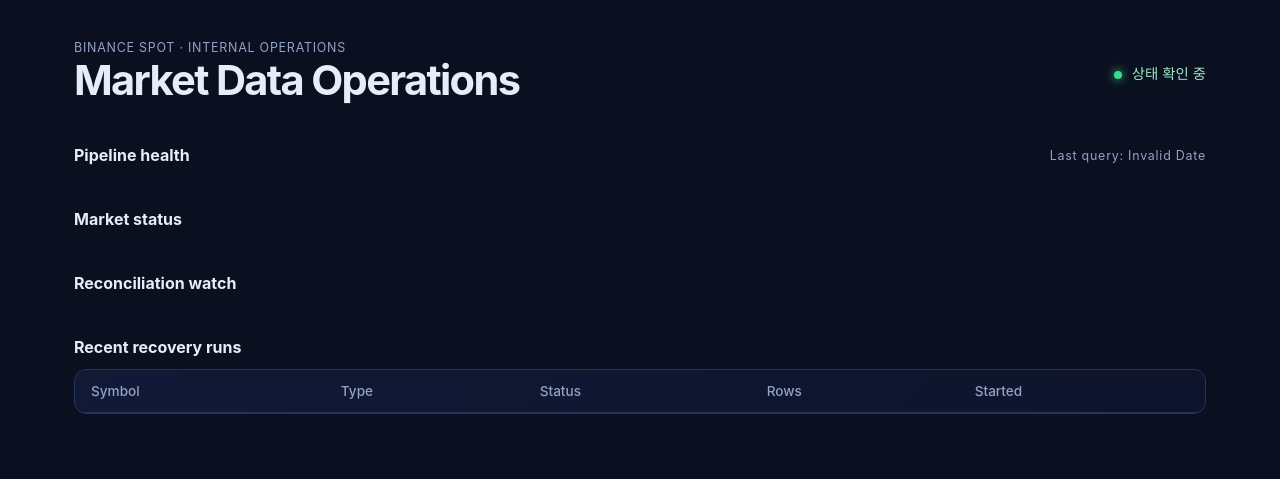
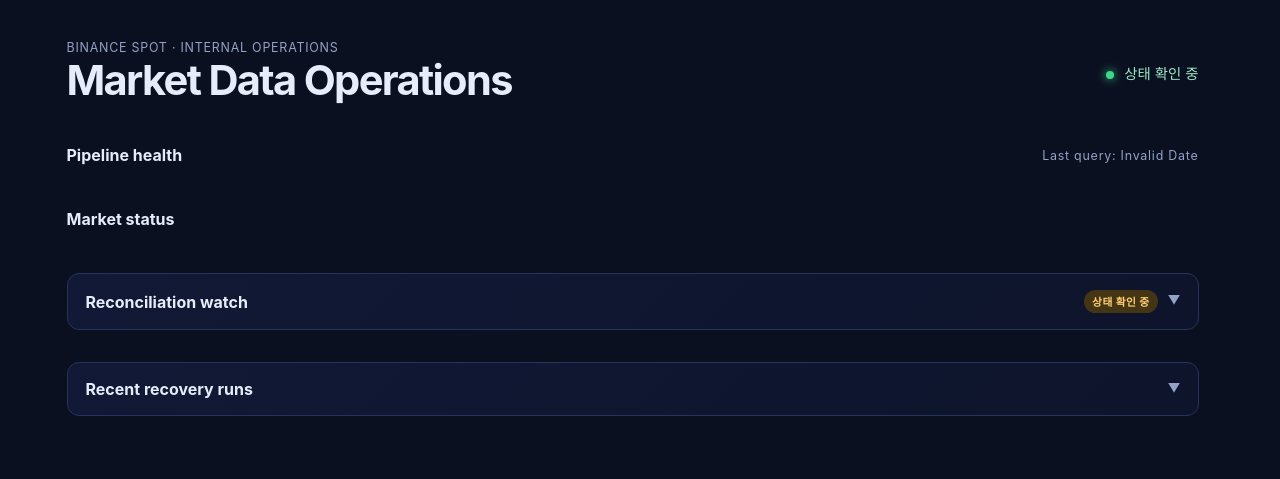
Before and after one commit to jhpark-jarvis/binance-app, a FastAPI app: template app/web/templates/dashboard.html in a window 1280 px wide. Shown: the top 479 px of the page. Run offline with FastAPI, Linux system fonts and the light colour scheme; the template is opened without the code that fills it: most values are stand-ins (such as "Sample title", 1, 10 or a date in 2020); lists and menus that the app fills with data are empty; parts of the project's set-up code (start-up, migrations or seed data) failed here and were passed over.

Commit message:
feat: 대시보드 복구 상태 접힘 UI 추가
운영 화면의 복구 상태 정보를 필요할 때만 확인할 수 있도록 Reconciliation watch와 Recent recovery runs를 Folding UI로 구성

- Reconciliation watch를 기본 접힘으로 변경
- 접힌 헤더에서 SUCCESS, FAIL, RUNNING, 대기 상태 요약 제공
- 실패 시 FAIL과 대상 심볼을 즉시 표시
- Recent recovery runs 테이블을 기본 접힘으로 변경
- 상태 배지를 우측 정렬하고 ▲/▼ 토글 아이콘 적용
- 변경된 Dashboard 사용 방식을 README에 반영

```diff
--- a/app/web/static/dashboard.css
+++ b/app/web/static/dashboard.css
@@ -1,4 +1,5 @@
 :root { color-scheme: dark; font-family: Inter, ui-sans-serif, system-ui, sans-serif; background: #0b1020; color: #e7ecfa; }
+html { overflow-y: scroll; scrollbar-gutter: stable; }
 * { box-sizing: border-box; }
 body { margin: 0; }
 .container { max-width: 1180px; margin: 0 auto; padding: 40px 24px 64px; }
@@ -19,6 +20,7 @@
 .checkpoint-card, .market-card { padding: 18px; }
 .checkpoint-card strong { display: block; margin: 14px 0 6px; font-variant-numeric: tabular-nums; }
 .reconciliation-card small { display: block; margin-top: 5px; }.reconciliation-error { color: #ff9ba1; overflow: hidden; text-overflow: ellipsis; white-space: nowrap; }
+.reconciliation-panel, .runs-panel { border: 1px solid #26335a; border-radius: 12px; background: linear-gradient(135deg, #111936, #0d142b); }.reconciliation-panel summary, .runs-panel summary { align-items: center; cursor: pointer; display: flex; font-size: 1rem; font-weight: 700; justify-content: space-between; list-style: none; padding: 16px 18px; }.reconciliation-panel summary::-webkit-details-marker, .runs-panel summary::-webkit-details-marker { display: none; }.summary-actions { align-items: center; display: inline-flex; gap: 10px; margin-left: auto; }.disclosure-icon { color: #93a1c6; font-size: .78rem; line-height: 1; text-align: center; width: 12px; }.disclosure-icon::before { content: "▼"; }.reconciliation-panel[open] .disclosure-icon::before, .runs-panel[open] .disclosure-icon::before { content: "▲"; }.reconciliation-panel #reconciliation { border-top: 1px solid #26335a; padding: 14px 18px 18px; }.runs-panel .table-wrap { border: 0; border-radius: 0; border-top: 1px solid #26335a; }
 .price { margin: 22px 0 14px; font-size: 1.8rem; font-weight: 700; letter-spacing: -.04em; font-variant-numeric: tabular-nums; }
 .market-meta { color: #aeb9d8; font-size: .85rem; }
 .badge { display: inline-block; border-radius: 999px; padding: 4px 8px; font-size: .67rem; font-weight: 700; letter-spacing: .04em; }
--- a/app/web/static/dashboard.js
+++ b/app/web/static/dashboard.js
@@ -36,6 +36,20 @@
       <small>${failureDetail}</small>
       ${error}
     </article>`;
+}
+
+function reconciliationSummary(items) {
+  const failed = items.filter((item) => item.latest_status === "FAILED");
+  if (failed.length > 0) {
+    return { status: "FAILED", text: `FAIL · ${failed.map((item) => item.symbol).join(", ")}` };
+  }
+  if (items.some((item) => item.latest_status === "RUNNING")) {
+    return { status: "RUNNING", text: "RUNNING" };
+  }
+  if (items.length === 0 || items.some((item) => item.latest_status === "NOT_RUN")) {
+    return { status: "STARTING", text: "대기 중" };
+  }
+  return { status: "SUCCESS", text: "SUCCESS" };
 }
 
 function marketMarkup(market) {
@@ -89,6 +103,10 @@
   document.getElementById("reconciliation").innerHTML = data.reconciliation
     .map(reconciliationMarkup)
     .join("") || '<p class="empty">Waiting for reconciliation history…</p>';
+  const reconciliationSummaryBadge = document.getElementById("reconciliation-summary");
+  const reconciliationState = reconciliationSummary(data.reconciliation);
+  reconciliationSummaryBadge.className = `badge ${statusClass(reconciliationState.status)}`;
+  reconciliationSummaryBadge.textContent = reconciliationState.text;
 
   document.getElementById("runs").innerHTML = data.runs.map((run) => `
     <tr><td>${run.symbol}</td><td>${run.type}</td><td><span class="badge ${statusClass(run.status)}">${run.status}</span></td><td>${formatNumber.format(run.rows_processed)}</td><td>${run.started_at ? new Date(run.started_at).toLocaleString() : "-"}</td></tr>`).join("") || '<tr><td colspan="5" class="empty">No backfill runs yet.</td></tr>';
--- a/app/web/templates/dashboard.html
+++ b/app/web/templates/dashboard.html
@@ -30,18 +30,31 @@
       </section>
 
       <section aria-labelledby="reconciliation-title">
-        <div class="section-heading"><h2 id="reconciliation-title">Reconciliation watch</h2></div>
+        <details class="reconciliation-panel">
+          <summary>
+            <span id="reconciliation-title">Reconciliation watch</span>
+            <span class="summary-actions">
+              <span id="reconciliation-summary" class="badge warn">상태 확인 중</span>
+              <span class="disclosure-icon" aria-hidden="true"></span>
+            </span>
+          </summary>
           <div id="reconciliation" class="checkpoint-grid"></div>
+        </details>
       </section>
 
       <section class="runs-section" aria-labelledby="backfill-title">
-        <div class="section-heading"><h2 id="backfill-title">Recent recovery runs</h2></div>
+        <details class="runs-panel">
+          <summary id="backfill-title">
+            <span>Recent recovery runs</span>
+            <span class="summary-actions"><span class="disclosure-icon" aria-hidden="true"></span></span>
+          </summary>
           <div class="table-wrap">
             <table>
               <thead><tr><th>Symbol</th><th>Type</th><th>Status</th><th>Rows</th><th>Started</th></tr></thead>
               <tbody id="runs"></tbody>
             </table>
           </div>
+        </details>
       </section>
     </main>
     <script>window.__INITIAL_DASHBOARD__ = {{ dashboard_json | safe }};</script>
```
Also changed, not shown: README.md. Lines whose indentation alone changed are shown as unchanged.
